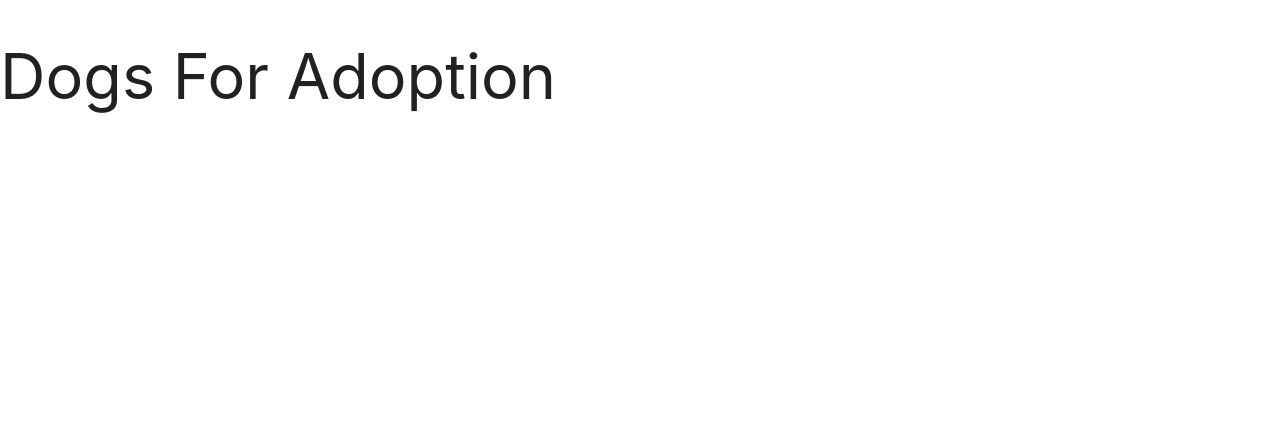
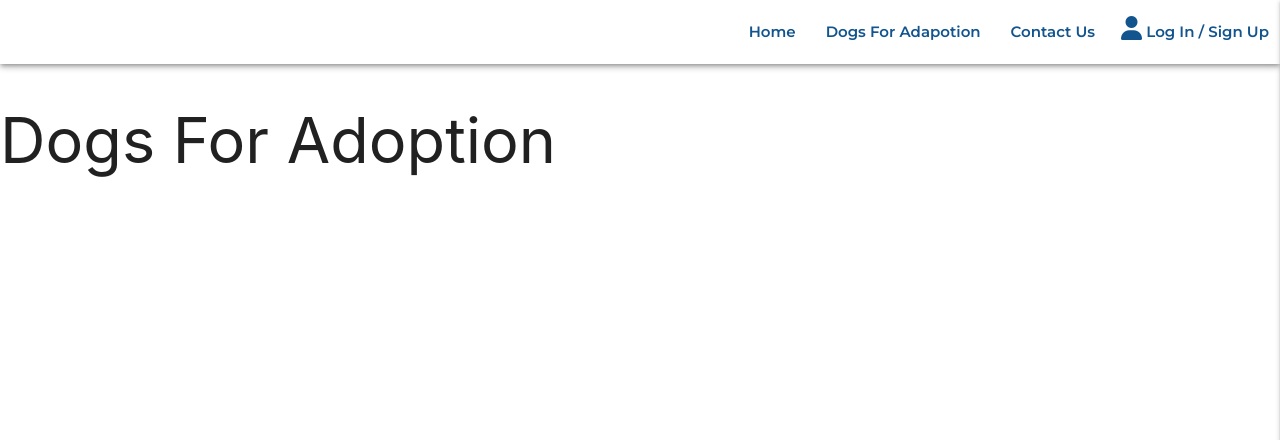
Before and after one commit to Hanmb17/CI_MS3_CoastalPawsRescue, a Flask app: page / in a window 1280 px wide. Shown: the top 440 px of the page. Run offline with Flask 3, Linux system fonts and the light colour scheme; data that the repository does not hold is empty; some libraries are stand-ins or nearby versions.

Commit message:
Add Header and Navbar to base.html with styling

```diff
--- a/static/css/style.css
+++ b/static/css/style.css
@@ -0,0 +1,32 @@
+/* General Styles */
+:root {
+  --white: #ffffff;
+  --primary-blue: #12548e;
+}
+
+/* Navbar styling */
+nav {
+  background-color: var(--white);
+}
+
+nav ul a,
+nav a,
+header ul a,
+.dropdown-content li > a,
+.sidenav li > a {
+  color: var(--primary-blue);
+  font-family: "Montserrat", sans-serif;
+}
+
+nav ul a:hover {
+  background-color: #12548e48;
+}
+.margin-4 {
+    margin: -4px;
+}
+
+/* dropdown styling */
+.dropdown-content {
+  padding: 1rem;
+  box-shadow: 0 4px 5px 0 rgba(0, 0, 0, 0.14), 0 2px 4px -1px rgba(0, 0, 0, 0.3);
+}
--- a/static/js/script.js
+++ b/static/js/script.js
@@ -0,0 +1,11 @@
+/*
+    jQuery for MaterializeCSS initialization
+*/
+
+$(document).ready(function () {
+    $(".sidenav").sidenav({edge: "right"});
+    $('.dropdown-trigger').dropdown({
+        constrainWidth: true,
+        coverTrigger: false
+      });
+});
--- a/templates/base.html
+++ b/templates/base.html
@@ -11,6 +11,11 @@
       href="https://fonts.googleapis.com/css2?family=Cabin:wght@400;500&family=Montserrat:wght@600&display=swap"
       rel="stylesheet"
     />
+    <!-- Link to Font Awsome-->
+    <script
+      src="https://kit.fontawesome.com/c6d700b341.js"
+      crossorigin="anonymous"
+    ></script>
     <!-- Link to materialize -->
     <link
       rel="stylesheet"
@@ -26,8 +31,58 @@
     <title>Coastal Paws Rescue</title>
   </head>
   <body>
+    <header>
+      <!-- Dropdown Elements-->
+      <ul id="dropdown1" class="dropdown-content blue-font">
+        <li class=""><a href="#">Profile</a></li>
+        <li class=""><a href="#">Add / Edit Dog Listings</a></li>
+        <li class=""><a href="#">Adoption Requests</a></li>
+        <li class=""><a href="#">Adoption Status</a></li>
+        <li class=""><a href="#">Favourite Dogs</a></li>
+        <li class=""><a href="#">Adoption Form</a></li>
+      </ul>
+      <!-- Main Navbar -->
+      <nav class="z-depth-2">
+        <div class="nav-wrapper blue-font">
+          <a href="#" class="brand-logo left">Logo</a>
+          <a href="#" data-target="mobile-demo" class="sidenav-trigger right"
+            ><i class="fa-solid fa-bars"></i
+          ></a>
+          <ul id="nav-mobile" class="right hide-on-med-and-down">
+            <li><a href="#">Home</a></li>
+            <li><a href="#">Dogs For Adapotion</a></li>
+            <li><a href="#">Contact Us</a></li>
+            <li class="margin-4">
+              <a class="dropdown-trigger" href="#!" data-target="dropdown1"
+                ><i class="fa-solid fa-user"></i> Log In / Sign Up</a
+              >
+            </li>
+          </ul>
+        </div>
+      </nav>
+
+      <ul class="sidenav blue-font" id="mobile-demo">
+        <li><a href="#">Home</a></li>
+        <li><a href="#">About Us</a></li>
+        <li><a href="#">Dogs For Adapotion</a></li>
+        <li><a href="#">Contact Us</a></li>
+        <li class=""><a href="#">Log In / Sign Up</a></li>
+        <li class=""><a href="#">Profile</a></li>
+        <li class=""><a href="#">Add / Edit Dog Listings</a></li>
+        <li class=""><a href="#">Adoption Requests</a></li>
+        <li class=""><a href="#">Adoption Status</a></li>
+        <li class=""><a href="#">Favourite Dogs</a></li>
+        <li class=""><a href="#">Adoption Form</a></li>
+      </ul>
+    </header>
     {% block content %} {% endblock %}
-    <!-- Link to materialize -->
+    <!-- Link to Jquery -->
+    <script
+      src="https://code.jquery.com/jquery-3.7.1.min.js"
+      integrity="sha256-/JqT3SQfawRcv/BIHPThkBvs0OEvtFFmqPF/lYI/Cxo="
+      crossorigin="anonymous"
+    ></script>
+    <!-- Link to materialize JS -->
     <script src="https://cdnjs.cloudflare.com/ajax/libs/materialize/1.0.0/js/materialize.min.js"></script>
     <script src="{{ url_for('static', filename='js/script.js') }}"></script>
     {% block scripts %} {% endblock %}
```
